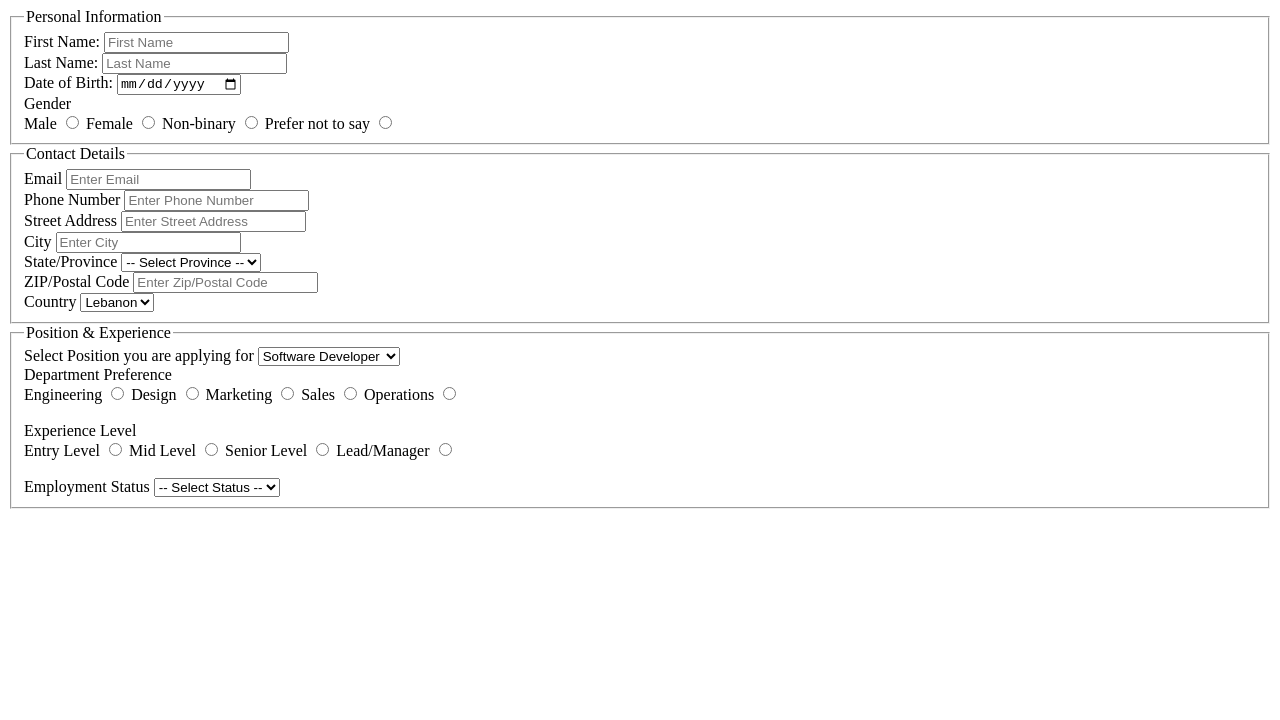
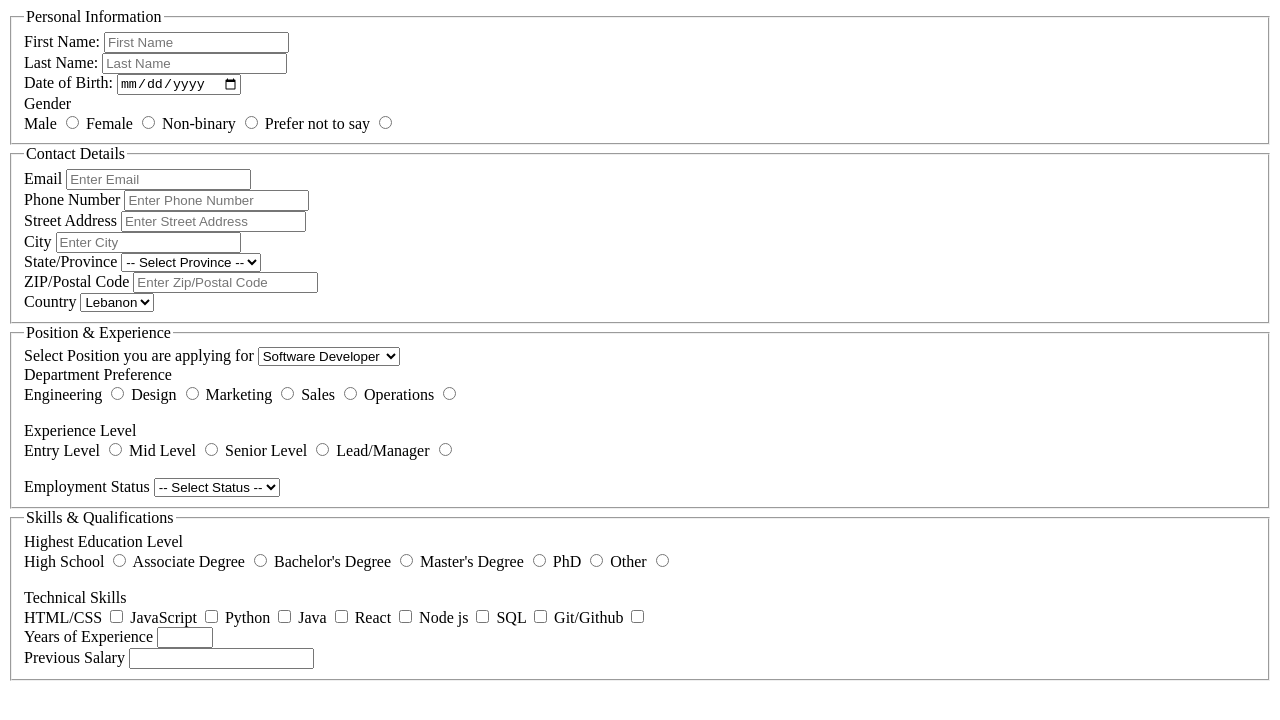
Before and after one commit to HoussamEldineKhaled/SE2-Web-Fundamentals-and-project-building, a plain HTML site: page First-Module/job-form/job-application.html in a window 1280 px wide. Drawn offline with Linux system fonts and the light colour scheme.

Commit message:
section 4 complete

```diff
--- a/First-Module/job-form/job-application.html
+++ b/First-Module/job-form/job-application.html
@@ -122,6 +122,51 @@
                 <option value="other">Other</option>
             </select>
         </fieldset>
+
+        <fieldset>
+            <legend>Skills & Qualifications</legend>
+
+            <label for="">Highest Education Level</label>
+            <br>
+            <label for="high-school">High School</label>
+            <input type="radio" name="high-school" value="high-school">
+            <label for="associate-degree">Associate Degree</label>
+            <input type="radio" name="associate-degree" value="associate-degree">
+            <label for="bachelor-degree">Bachelor's Degree</label>
+            <input type="radio" name="bachelor-degree" value="bachelor-degree">
+            <label for="master-degree">Master's Degree</label>
+            <input type="radio" name="master-degree" value="master-degree">
+            <label for="phd">PhD</label>
+            <input type="radio" name="phd" value="phd">
+            <label for="other">Other</label>
+            <input type="radio" name="other" value="other">
+            <br>
+            <br>
+            <label for="technical-skills">Technical Skills</label>
+            <br>
+            <label for="html-css">HTML/CSS</label>
+            <input type="checkbox" name="html-css" value="html-css">
+            <label for="javascript">JavaScript</label>
+            <input type="checkbox" name="javascript" value="javascript">
+            <label for="python">Python</label>
+            <input type="checkbox" name="python" value="python">
+            <label for="java">Java</label>
+            <input type="checkbox" name="java" value="java">
+            <label for="react">React</label>
+            <input type="checkbox" name="react" value="react">
+            <label for="node-js">Node js</label>
+            <input type="checkbox" name="node-js" value="node-js">
+            <label for="sql">SQL</label>
+            <input type="checkbox" name="sql" value="sql">
+            <label for="git-github">Git/Github</label>
+            <input type="checkbox" name="it-github" value="it-github">
+            <br>
+            <label for="experience">Years of Experience</label>
+            <input type="number" name="experience" min="0" max="50">
+            <br>
+            <label for="previous-salary">Previous Salary</label>
+            <input type="number" name="previous-salary" optional>
+        </fieldset>
     </form>
 
 </body>
```
